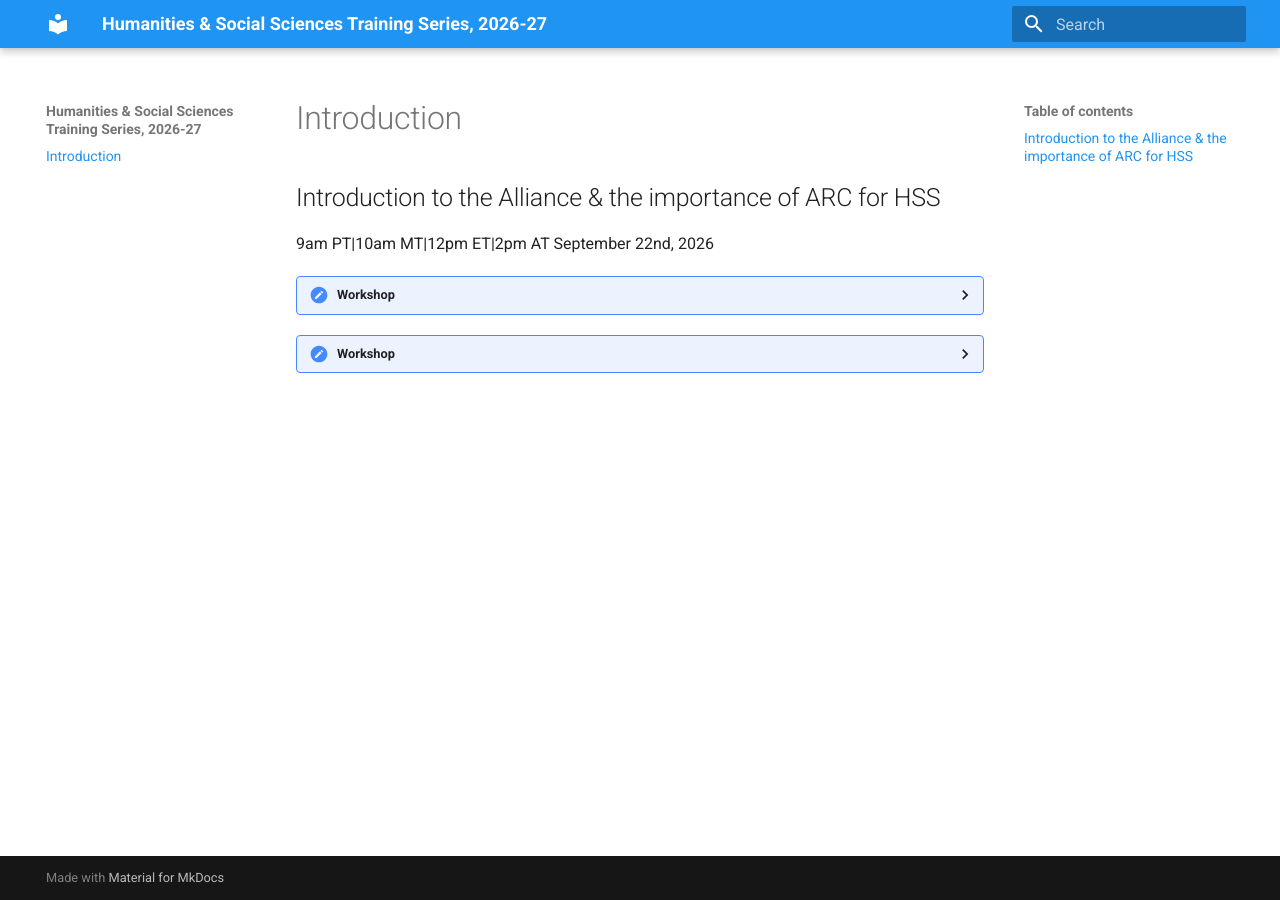
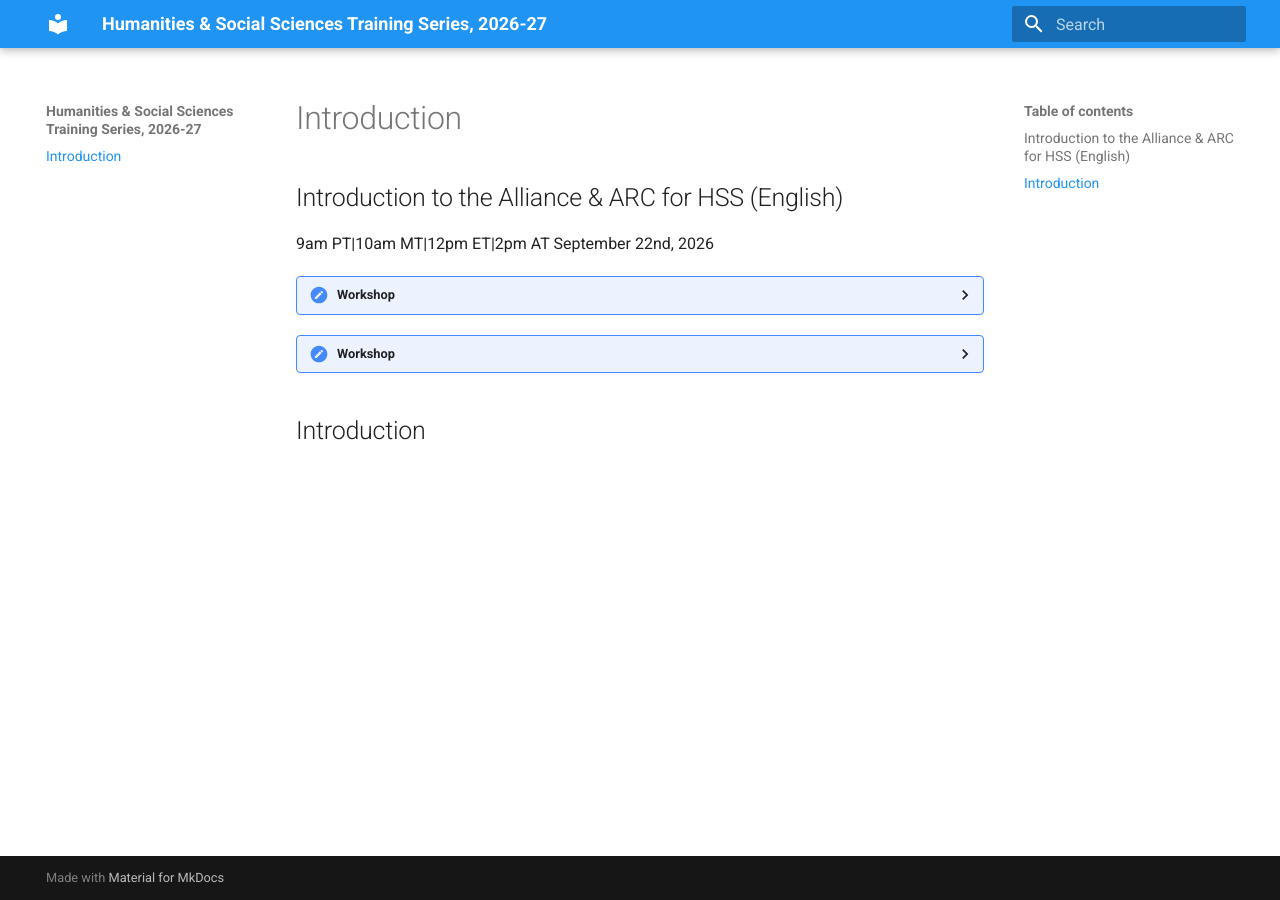
Before and after one commit to hss-nt/2026_training_series, an MkDocs documentation site: the page built from docs/index.md, in a window 1280 px wide. Built offline with MkDocs 1.6.1 and Material for MkDocs 9.7.7, drawn with Linux system fonts in a browser that asks for light colours.

Commit message:
Update index.md

```diff
--- a/docs/index.md
+++ b/docs/index.md
@@ -1,4 +1,4 @@
-## Introduction to the Alliance & the importance of ARC for HSS
+## Introduction to the Alliance & ARC for HSS (English)
 9am PT|10am MT|12pm ET|2pm AT
 September 22nd, 2026
 
@@ -7,3 +7,5 @@ September 22nd, 2026
     Duration: 1 hour
 
 ??? Workshop instructors
+
+## Introduction
```
